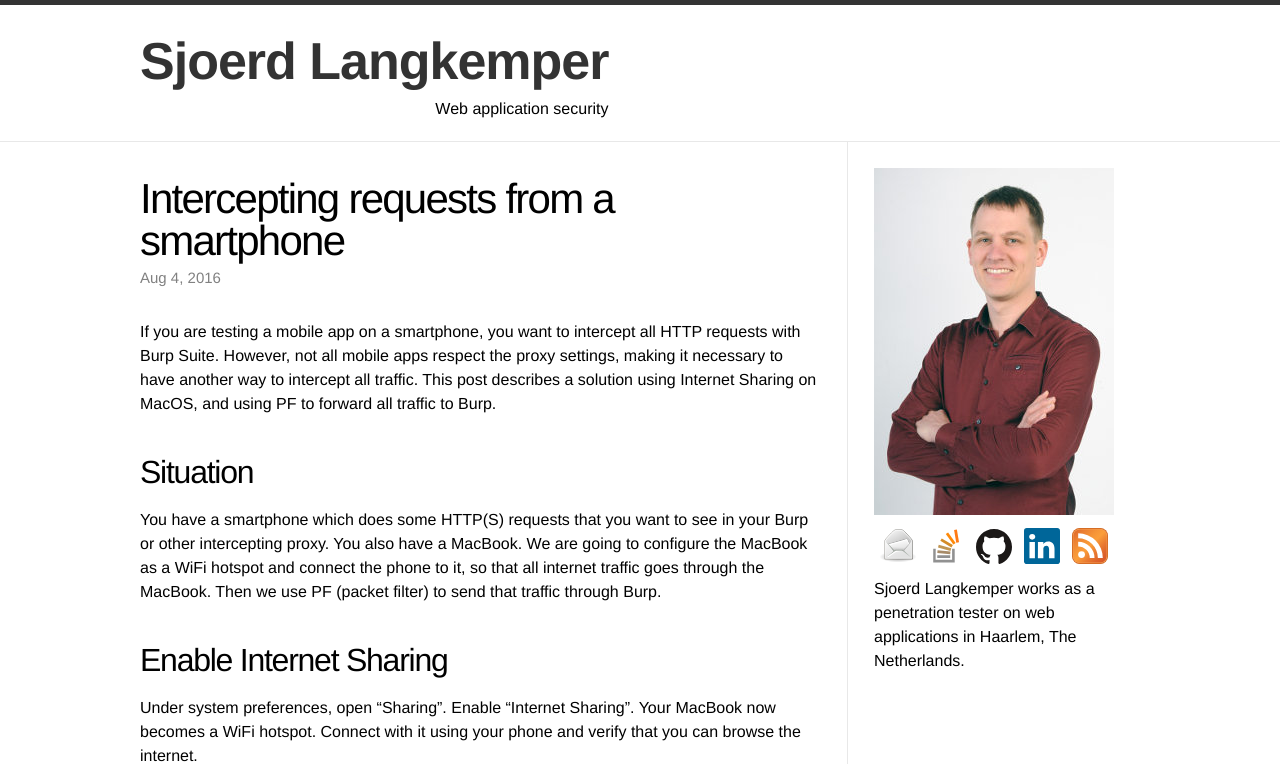
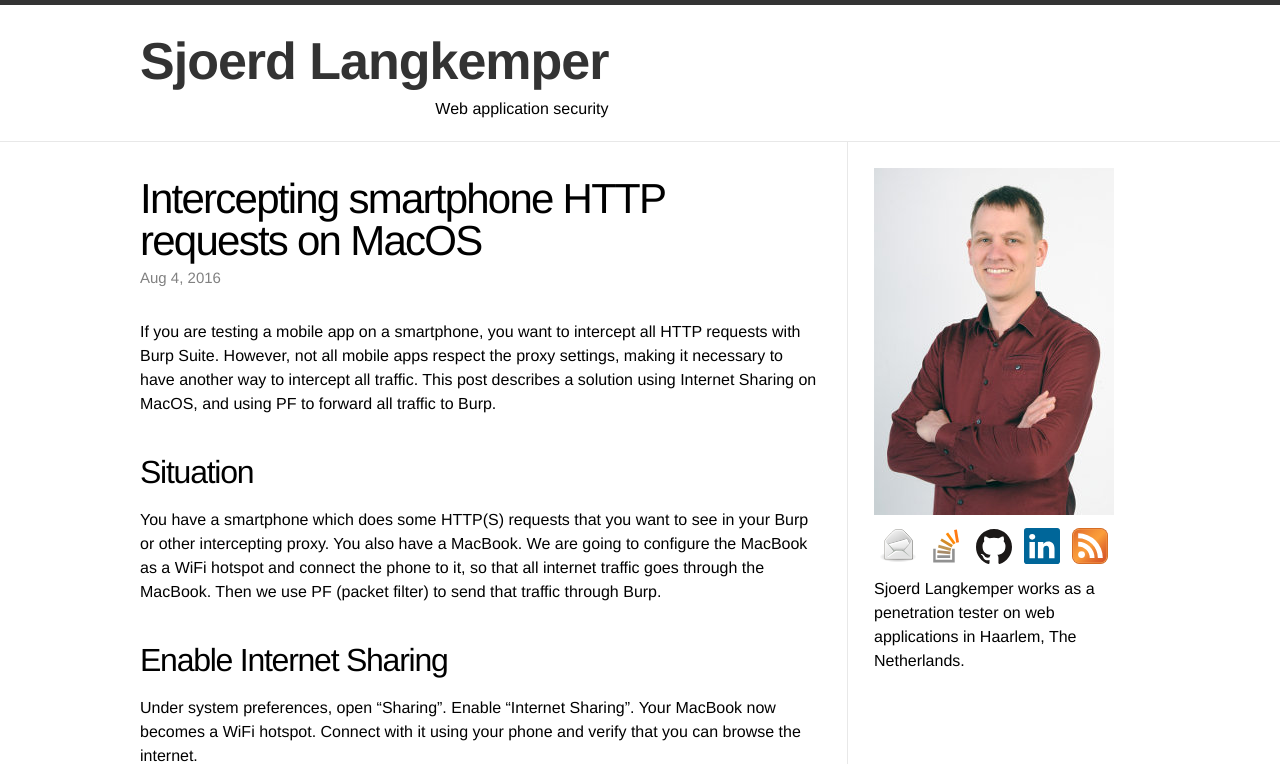
Before and after one commit to Sjord/Sjord.github.io, a Jekyll site: the page built from _posts/2016-07-28-intercepting-requests-from-a-smartphone.md, in a window 1280 px wide and 900 px high, cut to the strip 0-764 px from the top of the window. Built offline with Jekyll 4.4.1, drawn with Linux system fonts in a browser that asks for light colours.

Commit message:
Change title

```diff
--- a/_posts/2016-07-28-intercepting-requests-from-a-smartphone.md
+++ b/_posts/2016-07-28-intercepting-requests-from-a-smartphone.md
@@ -1,10 +1,9 @@
 ---
 layout: post
-title: "Intercepting requests from a smartphone"
+title: "Intercepting smartphone HTTP requests on MacOS"
 thumbnail: traffic-officer-240.jpg
 date: 2016-08-04
 ---
-
 
 If you are testing a mobile app on a smartphone, you want to intercept all HTTP requests with Burp Suite. However, not all mobile apps respect the proxy settings, making it necessary to have another way to intercept all traffic. This post describes a solution using Internet Sharing on MacOS, and using PF to forward all traffic to Burp.
 
```
